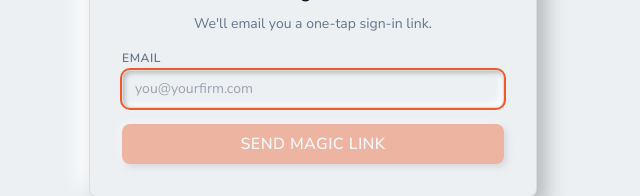
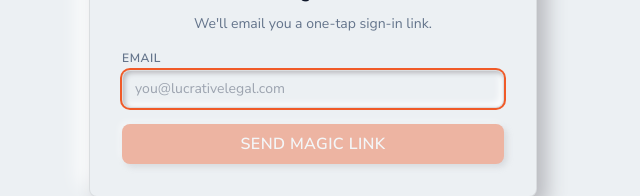
Before and after one commit to llgsoldiersonly/salesenablement, a React (Vite) app in the folder app/: page / in a window 1280 px wide. Shown: the part 389-585 px from the top of the page, without its empty margins (327-967 px from the left). Built offline with nearby package versions, Linux system fonts and the light colour scheme; no server answers.

Commit message:
Update sign-in email placeholder to lucrativelegal.com domain
Employees are internal users, not customers — placeholder should reflect
the actual company domain to avoid confusion.

https://claude.ai/code/session_01UXLJyKso1h9cdX66BNhZzA

```diff
--- a/app/src/components/SignIn.tsx
+++ b/app/src/components/SignIn.tsx
@@ -93,7 +93,7 @@ export function SignIn() {
                 type="email"
                 value={email}
                 onChange={(e) => setEmail(e.target.value)}
-                placeholder="you@yourfirm.com"
+                placeholder="you@lucrativelegal.com"
                 required
                 autoFocus
                 disabled={phase === "sending"}
```
